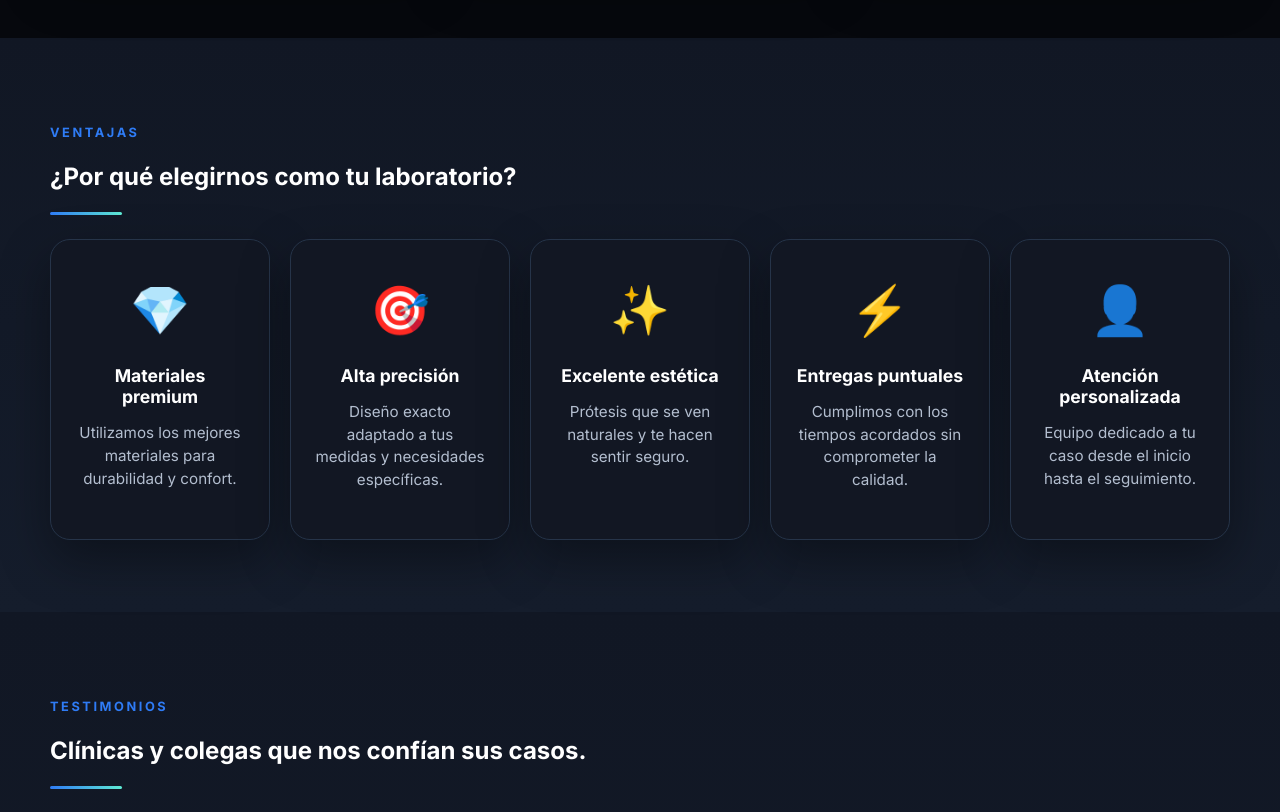
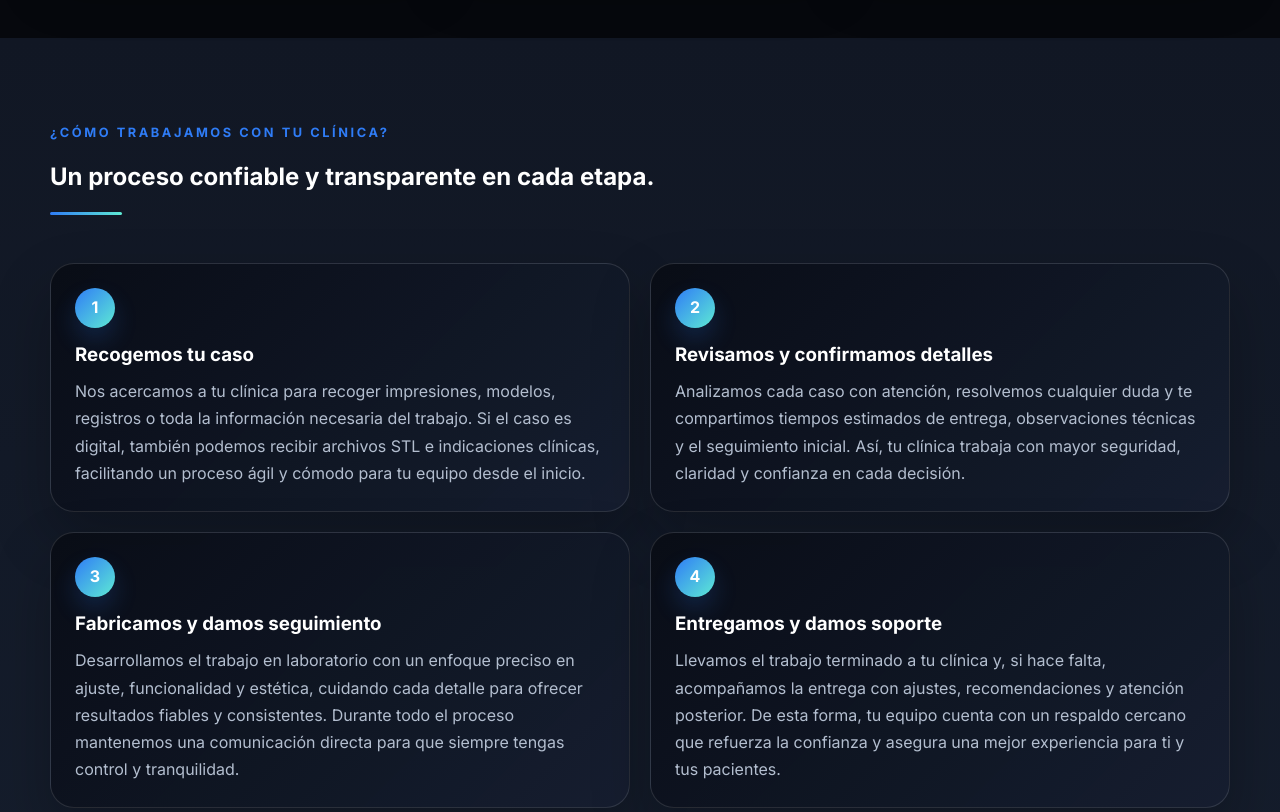
Before and after one commit to protesicatepepan/protesicainnovacion.com, a plain HTML site: page index.html in a window 1280 px wide. Shown: the part 3020-3832 px from the top of the page. Drawn offline with Linux system fonts and the light colour scheme.

Commit message:
Agregar sección 'Cómo trabajamos con tu clínica'

```diff
--- a/index.html
+++ b/index.html
@@ -222,6 +222,37 @@
         </div>
       </section>
 
+      <section class="section section-alt" id="como-trabajamos">
+        <div class="container">
+          <div class="section-heading">
+            <p class="eyebrow">¿Cómo trabajamos con tu clínica?</p>
+            <h2>Un proceso confiable y transparente en cada etapa.</h2>
+          </div>
+          <div class="workflow-grid">
+            <article class="workflow-card">
+              <span class="workflow-step">1</span>
+              <h3>Recogemos tu caso</h3>
+              <p>Nos acercamos a tu clínica para recoger impresiones, modelos, registros o toda la información necesaria del trabajo. Si el caso es digital, también podemos recibir archivos STL e indicaciones clínicas, facilitando un proceso ágil y cómodo para tu equipo desde el inicio.</p>
+            </article>
+            <article class="workflow-card">
+              <span class="workflow-step">2</span>
+              <h3>Revisamos y confirmamos detalles</h3>
+              <p>Analizamos cada caso con atención, resolvemos cualquier duda y te compartimos tiempos estimados de entrega, observaciones técnicas y el seguimiento inicial. Así, tu clínica trabaja con mayor seguridad, claridad y confianza en cada decisión.</p>
+            </article>
+            <article class="workflow-card">
+              <span class="workflow-step">3</span>
+              <h3>Fabricamos y damos seguimiento</h3>
+              <p>Desarrollamos el trabajo en laboratorio con un enfoque preciso en ajuste, funcionalidad y estética, cuidando cada detalle para ofrecer resultados fiables y consistentes. Durante todo el proceso mantenemos una comunicación directa para que siempre tengas control y tranquilidad.</p>
+            </article>
+            <article class="workflow-card">
+              <span class="workflow-step">4</span>
+              <h3>Entregamos y damos soporte</h3>
+              <p>Llevamos el trabajo terminado a tu clínica y, si hace falta, acompañamos la entrega con ajustes, recomendaciones y atención posterior. De esta forma, tu equipo cuenta con un respaldo cercano que refuerza la confianza y asegura una mejor experiencia para ti y tus pacientes.</p>
+            </article>
+          </div>
+        </div>
+      </section>
+
       <section class="section section-alt" id="por-que">
         <div class="container">
           <div class="section-heading">
--- a/style.css
+++ b/style.css
@@ -623,6 +623,59 @@ h1 {
   padding: 1.5rem;
   box-shadow: var(--shadow);
   transition: transform 0.3s ease, border-color 0.3s ease;
+}
+
+.workflow-grid {
+  display: grid;
+  grid-template-columns: repeat(2, minmax(0, 1fr));
+  gap: 1.25rem;
+  margin-top: 1.5rem;
+}
+
+.workflow-card {
+  background: linear-gradient(135deg, rgba(9, 13, 22, 0.98), rgba(22, 30, 48, 0.95));
+  border: 1px solid rgba(255, 255, 255, 0.12);
+  border-radius: 1.5rem;
+  padding: 1.5rem;
+  box-shadow: 0 26px 60px rgba(0, 0, 0, 0.24);
+  transition: transform 0.3s ease, border-color 0.3s ease, background 0.3s ease;
+}
+
+.workflow-card:hover {
+  transform: translateY(-5px);
+  border-color: rgba(47, 124, 246, 0.55);
+  background: linear-gradient(135deg, rgba(17, 26, 47, 0.98), rgba(34, 45, 64, 0.96));
+}
+
+.workflow-step {
+  display: inline-flex;
+  align-items: center;
+  justify-content: center;
+  width: 2.5rem;
+  height: 2.5rem;
+  margin-bottom: 1rem;
+  border-radius: 999px;
+  background: linear-gradient(135deg, var(--primary), var(--accent));
+  color: white;
+  font-weight: 700;
+  box-shadow: 0 12px 24px rgba(47, 124, 246, 0.2);
+}
+
+.workflow-card h3 {
+  margin: 0 0 0.75rem;
+  color: white;
+}
+
+.workflow-card p {
+  margin: 0;
+  color: var(--muted);
+  line-height: 1.7;
+}
+
+@media (max-width: 900px) {
+  .workflow-grid {
+    grid-template-columns: 1fr;
+  }
 }
 
 .process-card:hover {
```
